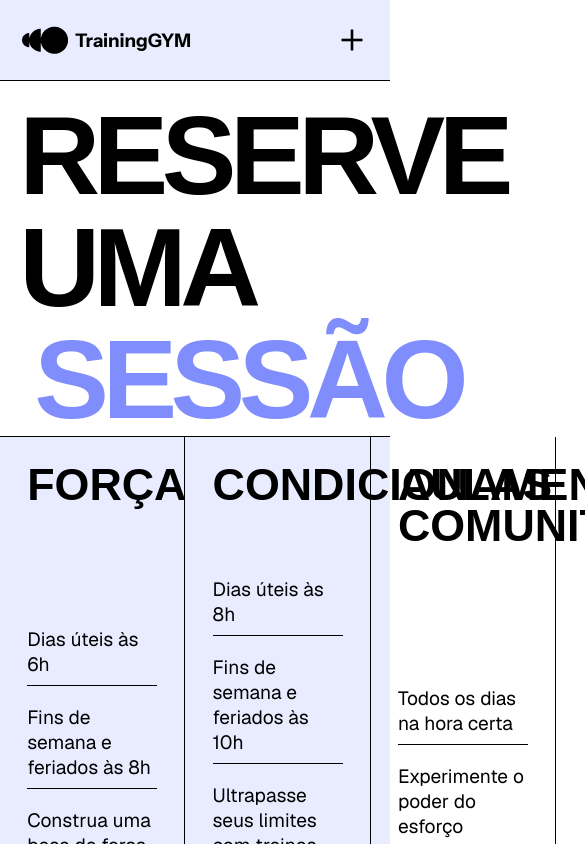
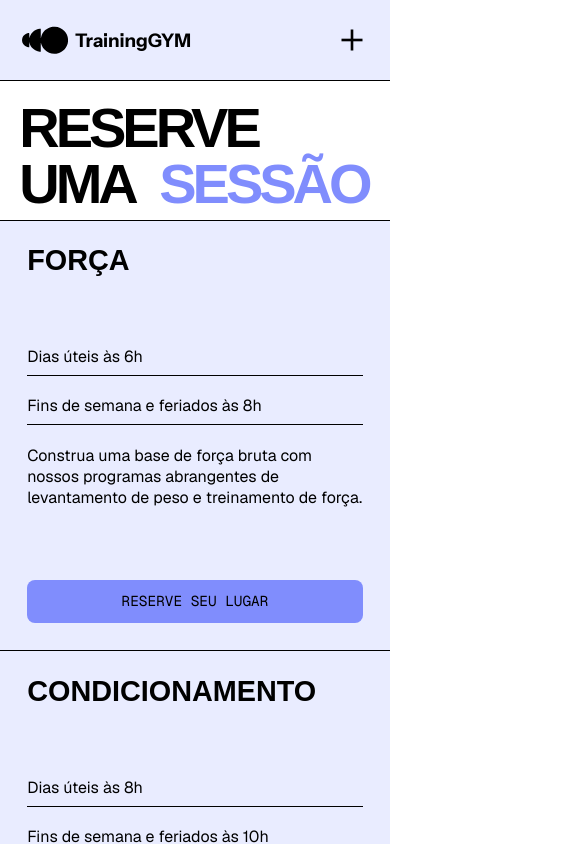
Before and after one commit to lucasecs92/training-gym-angular, an Angular app in the folder project-root/: page /reserve in a window 390 px wide. Shown: the top 844 px of the page, 585 px wide, since content can reach past the window. Built offline with nearby package versions, Linux system fonts and the light colour scheme; a web font is replaced by a local one.

Commit message:
style
reserve done

```diff
--- a/project-root/src/app/components/join/join.component.css
+++ b/project-root/src/app/components/join/join.component.css
@@ -7,6 +7,7 @@
     background-color: var(--cor2);
     height: 40vh;
     gap: 1.2rem;
+    border-top: 1px solid var(--cor0);
 }
 
 p {
--- a/project-root/src/app/pages/reserve/reserve.component.css
+++ b/project-root/src/app/pages/reserve/reserve.component.css
@@ -24,9 +24,7 @@ h1 {
     background-color: var(--cor3)
 }
 
-.aside-one,
-.aside-two,
-.aside-three {
+.reserve-wrap > aside {
     padding: 1.7rem;
     display: flex;
     flex-direction: column;
@@ -34,6 +32,10 @@ h1 {
     gap: 4.5rem;
     border-right: 1px solid var(--cor0);
     width: 33.33%;
+}
+
+.reserve-wrap > aside:last-child {
+    border-right: none;
 }
 
 .reserve-title {
@@ -74,3 +76,44 @@ h1 {
     color: var(--cor3);
     cursor: pointer;
 }
+
+@media (max-width: 1200px) {
+    h1 {
+        font-size: 4.5em;
+        letter-spacing: -5px;
+        padding-bottom: 0.5rem;
+    }
+    .reserve-title {
+        font-size: 2.2em;
+    }
+    .reserve-content {
+        font-size: 1.1em;
+    }
+}
+
+@media (max-width: 1000px) {
+    .reserve-title {
+        font-size: 1.8em;
+    }
+    .reserve-content {
+        font-size: 1em;
+    }
+}
+
+@media (max-width: 815px) {
+    h1 {
+        font-size: 3.5em;
+        letter-spacing: -4px;
+    }
+    .reserve-wrap {
+        flex-direction: column;
+    }
+    .reserve-wrap > aside {
+        width: auto;
+        border-right: none;
+    }
+    .aside-one,
+    .aside-two {
+        border-bottom: 1px solid var(--cor0);
+    }
+}
```
